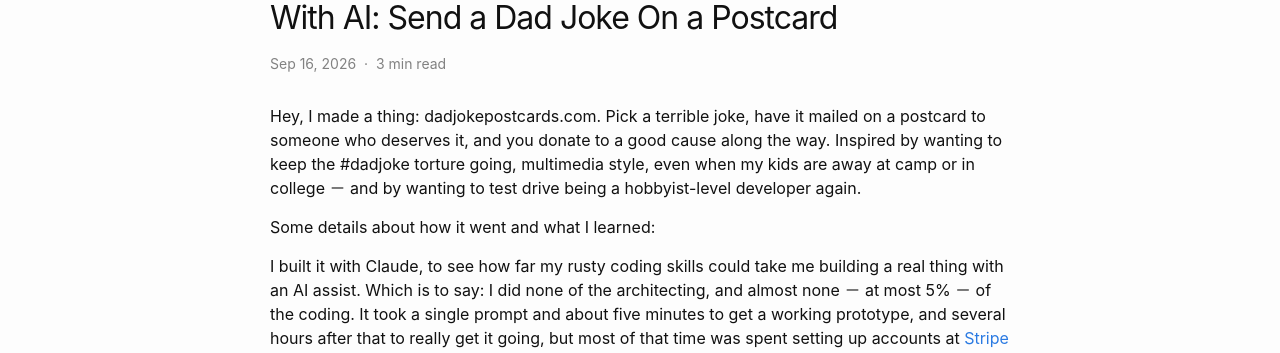
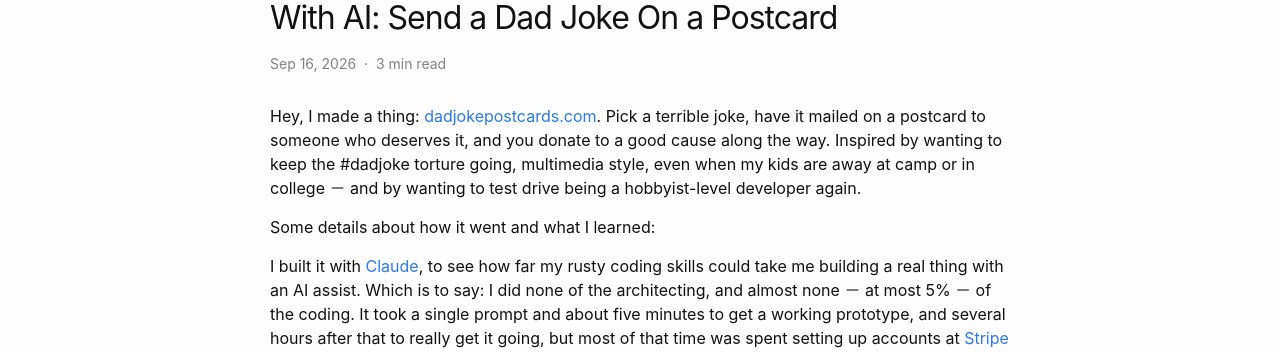
Before and after one commit to aaronsnow/aaronsnow.github.io, a Jekyll site: the page built from _posts/2026-09-16-dadjokepostcards.md, in a window 1280 px wide. Shown: the part 131-484 px from the top of the page. Built offline with Jekyll 4.4.1, drawn with Linux system fonts in a browser that asks for light colours; part of the change alters nothing that is shown.

```diff
--- a/_posts/2026-09-16-dadjokepostcards.md
+++ b/_posts/2026-09-16-dadjokepostcards.md
@@ -5,13 +5,13 @@ date:   2026-09-16 00:00:00 -0400
 # categories: dadjokes ai development
 ---
 
-Hey, I made a thing: dadjokepostcards.com. Pick a terrible joke, have it mailed on a postcard to someone who deserves it, and you donate to a good cause along the way. Inspired by wanting to keep the #dadjoke torture going, multimedia style, even when my kids are away at camp or in college － and by wanting to test drive being a hobbyist-level developer again.
+Hey, I made a thing: [dadjokepostcards.com](https://www.dadjokepostcards.com). Pick a terrible joke, have it mailed on a postcard to someone who deserves it, and you donate to a good cause along the way. Inspired by wanting to keep the #dadjoke torture going, multimedia style, even when my kids are away at camp or in college － and by wanting to test drive being a hobbyist-level developer again.
 
 Some details about how it went and what I learned:
 
 <!--more-->
 
-I built it with Claude, to see how far my rusty coding skills could take me building a real thing with an AI assist. Which is to say: I did none of the architecting, and almost none － at most 5% － of the coding. It took a single prompt and about five minutes to get a working prototype, and several hours after that to really get it going, but most of that time was spent setting up accounts at [Stripe](https://stripelcom) (for payment) and [Lob](https://lob.com) (for producing and mailing the postcards) and [Railway](https://railway.com) (hosting) and [OpenAI](https://developers.openai.com/api/docs/guides/moderation) (for their content moderation API). And I got picky and tweaked a lot about the design and wording of the cards. And had Claude fix many, many bugs. And had it research some business and policy and liability questions. And had it draft a letter of agreement for the nonprofit I decided to share most of the proceeds with.
+I built it with [Claude](https://claude.ai), to see how far my rusty coding skills could take me building a real thing with an AI assist. Which is to say: I did none of the architecting, and almost none － at most 5% － of the coding. It took a single prompt and about five minutes to get a working prototype, and several hours after that to really get it going, but most of that time was spent setting up accounts at [Stripe](https://stripelcom) (for payment) and [Lob](https://lob.com) (for producing and mailing the postcards) and [Railway](https://railway.com) (hosting) and [OpenAI](https://developers.openai.com/api/docs/guides/moderation) (for their content moderation API). And I got picky and tweaked a lot about the design and wording of the cards. And had Claude fix many, many bugs. And had it research some business and policy and liability questions. And had it draft a letter of agreement for the nonprofit I decided to share most of the proceeds with.
 
 In short, it turned out most of the work wasn't in being a hobby-level coder; it was in basically standing up a whole hobby-level business. (Fortunately, I already had a business construct for it at [The Key Jar](https://thekeyjar.com).) I learned a lot about working with nonprofits, responsibilities when using the USPS to transmit content, how selling postcards gets taxed, quirks of how Railway handles deployments ... all kinds of rabbit holes.
 
```
